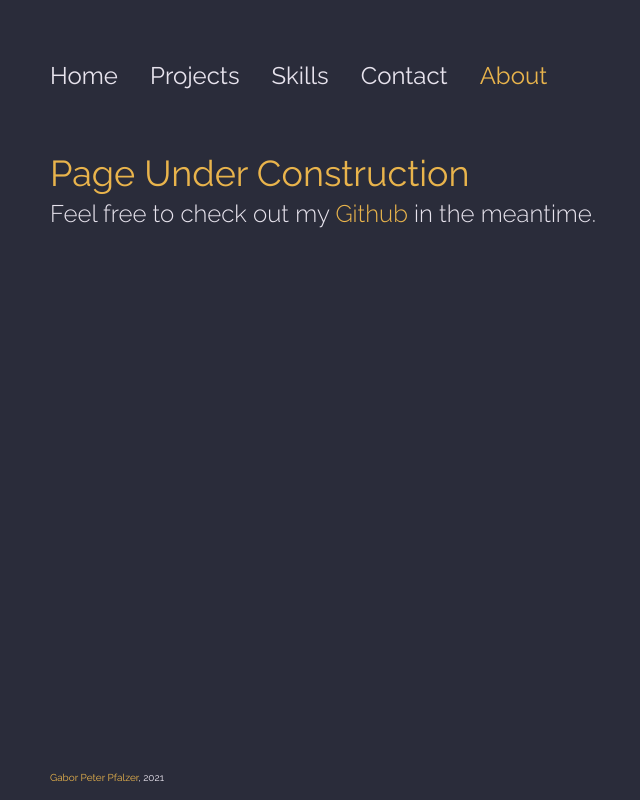
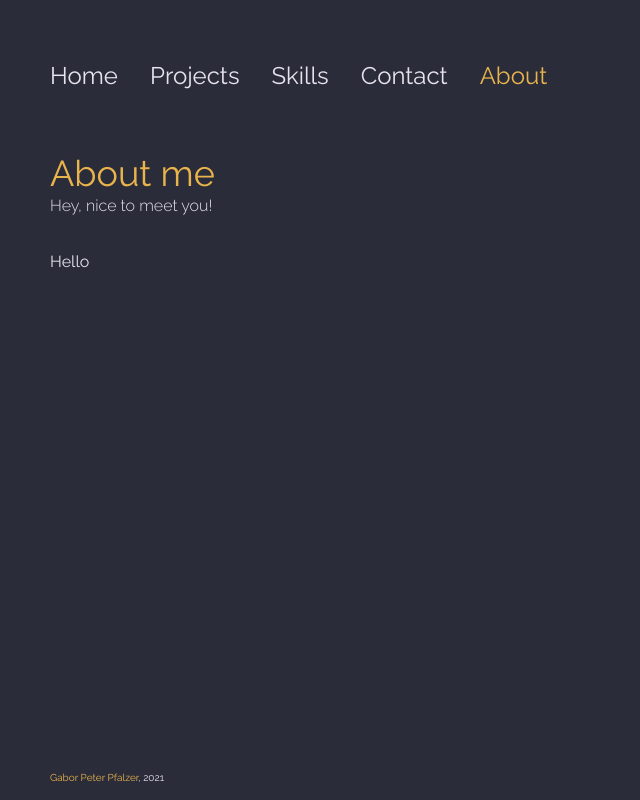
Before and after one commit to pfalzergbr/portfolio, a Next.js app: page /about in a window 1280 px wide. Shown: the whole page, without its empty margins (142-782 px from the left). Built offline with nearby package versions, Linux system fonts and the light colour scheme.

Commit message:
work on desponsiveness, add first block in About section

```diff
--- a/components/about/Subsection.tsx
+++ b/components/about/Subsection.tsx
@@ -2,14 +2,14 @@ import styles from './styles/Section.module.scss';
 
 
 export interface SubSectionProps {
-  title: string;
+  title?: string;
   children: React.ReactNode;
 }
 
 const SubSection: React.FC<SubSectionProps> = ({title, children}) => {
   return (
   <>
-    <h3 className={styles.sectionSubheader}>{title}</h3>
+    {title && <h3 className={styles.sectionSubheader}>{title}</h3>}
     <p className={styles.sectionParagraph}>{children}</p>
   </>);
 }
--- a/components/about/styles/Section.module.scss
+++ b/components/about/styles/Section.module.scss
@@ -10,7 +10,8 @@
   &Title {
     font-size: $font-size-36;
     line-height: 4.2rem;
-    color: $color-orange-light;
+    font-weight: 400;
+    color: $color-orange-medium;
   }
 
   &Subheader {
@@ -26,7 +27,7 @@
   }
 
   &Content {
-    margin-top: $space-36;
+    margin-top: $space-32;
   }
 
   &Paragraph {
@@ -40,12 +41,12 @@
   }
 
   &Highlight {
-    color: $color-orange-light;
+    color: $color-orange-medium;
     font-size: $font-size-16;
   }
 
   &Link {
-    color: $color-orange-light;
+    color: $color-orange-medium;
     font-size: $font-size-16;
     text-decoration: underline;
     font-weight: 500;
--- a/components/landing/styles/SocialWidget.module.scss
+++ b/components/landing/styles/SocialWidget.module.scss
@@ -13,7 +13,7 @@
     margin-right: $space-32;
   }
 
-  @include tablet-landscape-up {
+  @include desktop-up {
     flex-direction: column;
     grid-column: 2/3;
     grid-row: 2/3;
--- /dev/null
+++ b/pages/about/index.module.scss
@@ -0,0 +1,7 @@
+@import '../../styles/abstracts/mixins';
+
+.about {
+  display: grid;
+  grid-template-columns: 2fr 1fr;
+  @include centered-container;
+}
--- a/pages/about/index.tsx
+++ b/pages/about/index.tsx
@@ -1,12 +1,16 @@
 import AnimatedRoute from '../../layout/AnimatedRoute';
-import UnderConstruction from '../../layout/layoutElements/UnderConstruction';
+import styles from './index.module.scss';
+import Section from '../../components/about/Section'
+import Subsection from '../../components/about/Subsection'
 
 export interface Props {}
 
 const About: React.FC<Props> = () => {
   return (
-    <AnimatedRoute className="">
-      <UnderConstruction />
+    <AnimatedRoute className={styles.about}>
+      <Section title="About me" subtitle="Hey, nice to meet you!">
+        Hello
+      </Section>
 
     </AnimatedRoute>
   );
--- a/pages/index.module.scss
+++ b/pages/index.module.scss
@@ -9,7 +9,7 @@
   @include centered-container;
 
 
-  @include tablet-landscape-up {
+  @include desktop-up {
     grid-template-rows: 1fr max-content 2fr;
     grid-template-columns: 1fr min-content;
   }
--- a/pages/skills/index.tsx
+++ b/pages/skills/index.tsx
@@ -27,7 +27,7 @@ const Skills: React.FC<SkillsProps> = ({ techStack }) => {
       <>
         <TechStack techStack={techStack} />
         <LanguageBlock />
-        <OtherSkillsBlock />
+        {/* <OtherSkillsBlock /> */}
       </>
     </AnimatedRoute>
   );
--- a/styles/base/_base.scss
+++ b/styles/base/_base.scss
@@ -3,7 +3,7 @@
 html {
   font-size: 50%;
 
-  @include desktop-up {
+  @include tablet-landscape-up{
     font-size: 62.5%;
   }
 }
```
